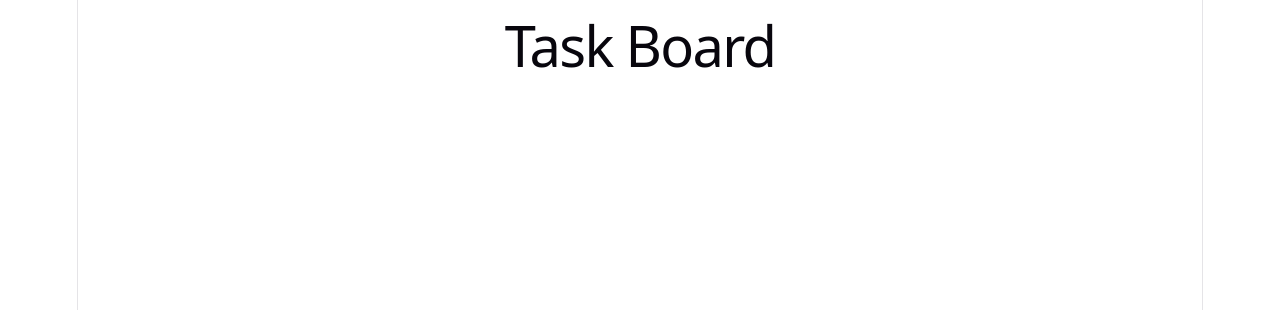
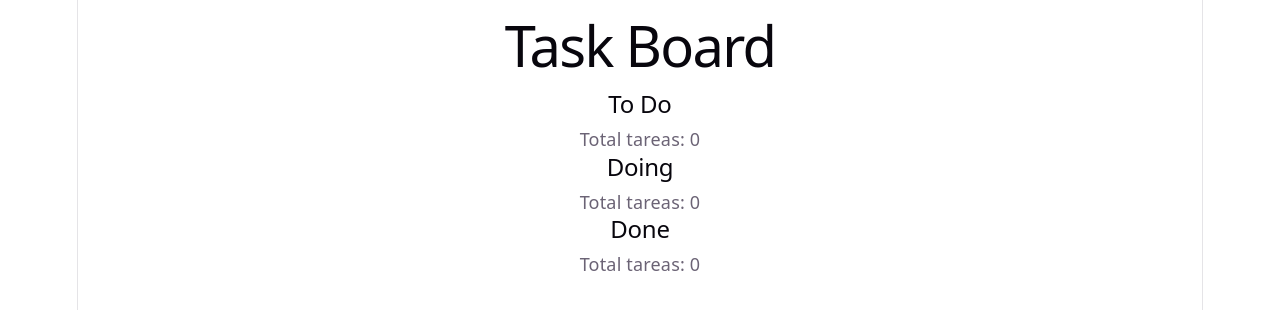
Before and after one commit to marcosgarrido-dev/task-board, a React (Vite) app in the folder task-board/: page / in a window 1280 px wide. Shown: the top 310 px of the page. Built offline with nearby package versions, Linux system fonts and the light colour scheme; the HTML template or start-up script is replaced by a standard one.

Commit message:
Create column component

```diff
--- a/task-board/src/App.jsx
+++ b/task-board/src/App.jsx
@@ -1,13 +1,32 @@
-import { useState } from 'react'
+import { useState } from "react"
 import { initialTasks } from "./data/initialTasks"
+import Column from "./components/Column"
 
 function App() {
   const [tasks, setTasks] = useState(initialTasks)
 
-  console.log(tasks)
+  return (
+    <div>
+      <h1>Task Board</h1>
 
-  return (
-    <h1>Task Board</h1>
+      <Column
+        title="To Do"
+        type="todo"
+        tasks={tasks}
+      />
+
+      <Column
+        title="Doing"
+        type="doing"
+        tasks={tasks}
+      />
+
+      <Column
+        title="Done"
+        type="done"
+        tasks={tasks}
+      />
+    </div>
   )
 }
 
--- /dev/null
+++ b/task-board/src/components/column.jsx
@@ -0,0 +1,11 @@
+function Column({ title, type, tasks }) {
+  return (
+    <div>
+      <h2>{title}</h2>
+
+      <p>Total tareas: {tasks[type].length}</p>
+    </div>
+  )
+}
+
+export default Column
--- a/task-board/src/styles/global.css
+++ b/task-board/src/styles/global.css
@@ -6,7 +6,7 @@
 
 body {
   font-family: Arial, sans-serif;
-  background-color: #f4f5f7;
+  background-color: #000000;
   color: #333;
 }
 
```
